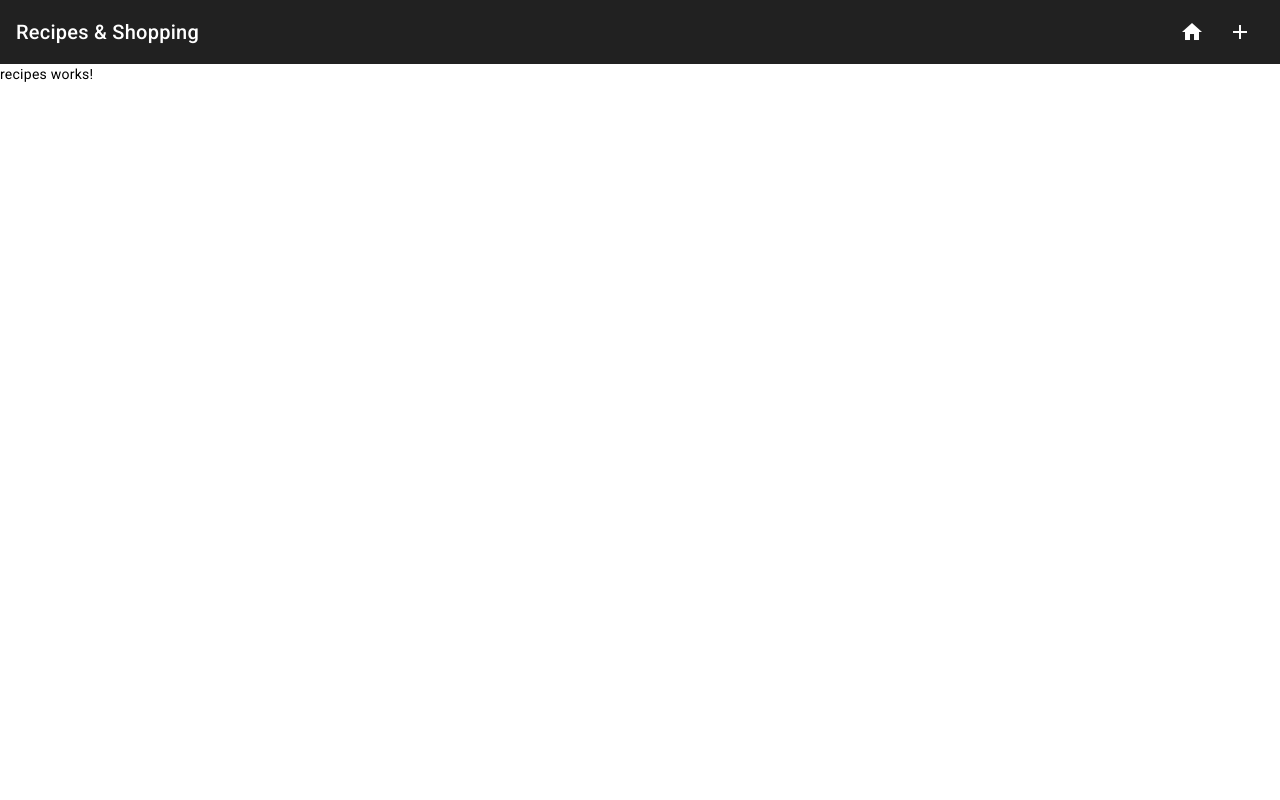
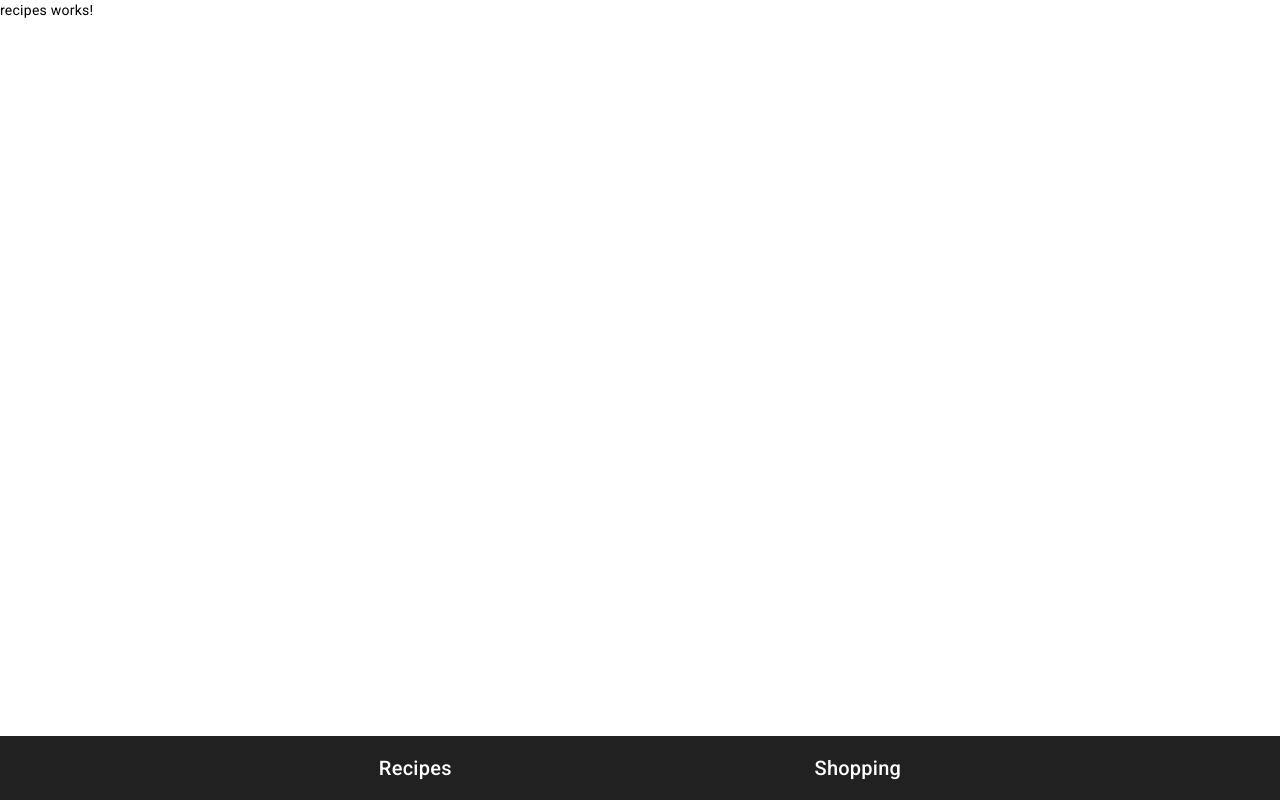
Before and after one commit to Revivedaniel/Lightweight-Recipe-and-Shopping-Platform, an Angular app: page /recipes in a window 1280 px wide. Built offline with nearby package versions, Linux system fonts and the light colour scheme.

Commit message:
Configured the dynamic-header with recepes and shopping links to each page and aligned it to the bottom of the page.

```diff
--- a/src/app/app.component.html
+++ b/src/app/app.component.html
@@ -1,2 +1,2 @@
-<app-dynamic-header jumbotronText="Recipes & Shopping" [buttons]="buttons"></app-dynamic-header>
+<app-dynamic-header [includeJumbotron]="false" alignHeader="bottom" [buttons]="buttons"></app-dynamic-header>
 <router-outlet></router-outlet>
--- a/src/app/app.component.ts
+++ b/src/app/app.component.ts
@@ -14,15 +14,15 @@ export class AppComponent {
   buttons: HeaderButton[] = [
     {
       functionalityType: 'Link',
-      contentType: 'Icon',
-      content: 'home',
+      contentType: 'Text',
+      content: 'Recipes',
       link: '/',
     },
     {
       functionalityType: 'Link',
-      contentType: 'Icon',
-      content: 'add',
-      link: '/new',
+      contentType: 'Text',
+      content: 'Shopping',
+      link: '/shopping',
     },
   ];
 }
```
